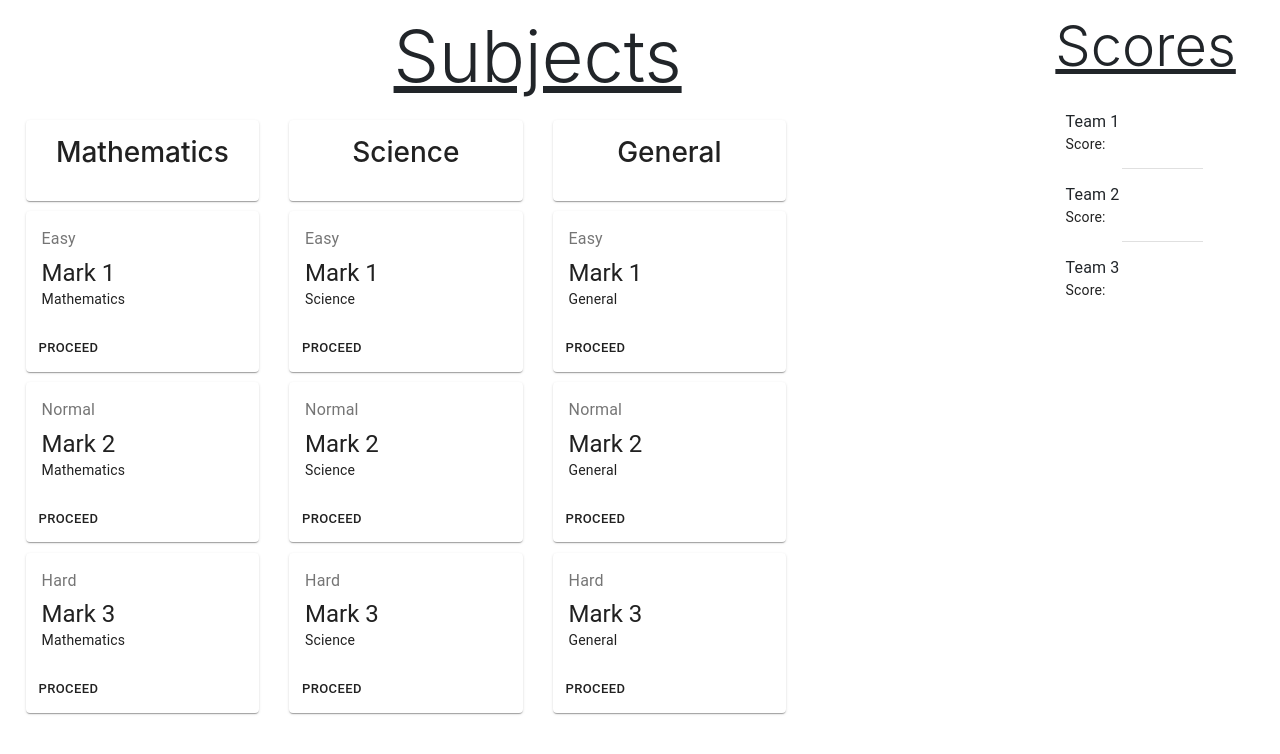
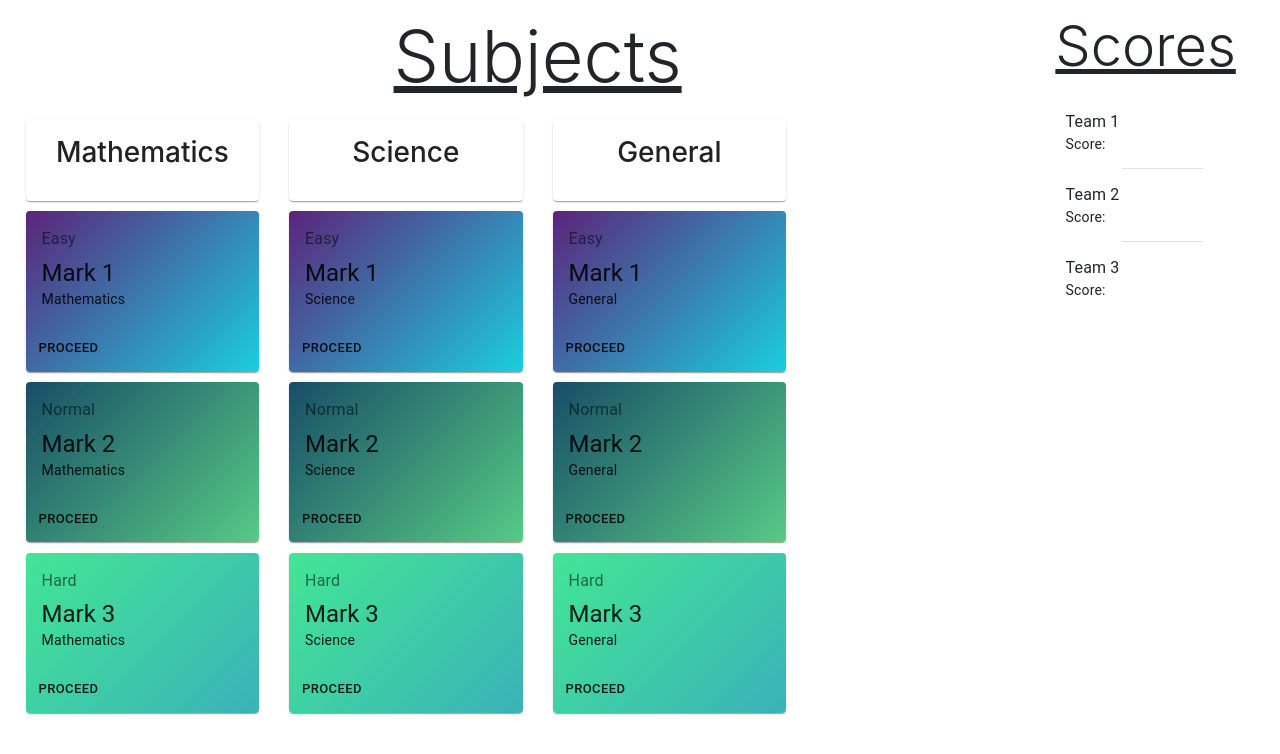
Before and after one commit to SkywalkerZ/test-deploy, a React (Create React App) app: page /option in a window 1280 px wide. Shown: the top 754 px of the page. Built offline with nearby package versions, Linux system fonts and the light colour scheme.

Commit message:
card Gradient added

```diff
--- a/src/assets/style/option.css
+++ b/src/assets/style/option.css
@@ -35,3 +35,19 @@
   padding-right: 20%;
   margin-right: 5%;
 }
+
+#mark1-a:hover, #mark1-b:hover, #mark1-c:hover, #mark2-a:hover, #mark2-b:hover, #mark2-c:hover, #mark3-a:hover, #mark3-b:hover, #mark3-c:hover{
+    background:linear-gradient(135deg, #fad961 0%,#f76b1c 100%);
+}
+
+#mark1-a, #mark1-b, #mark1-c{
+    background:linear-gradient(135deg, #5b247a 0%,#1bcedf 100%);
+}
+
+#mark2-a, #mark2-b, #mark2-c{
+    background:linear-gradient(135deg, #184e68 0%,#57ca85 100%);
+}
+
+#mark3-a,#mark3-b,#mark3-c{
+    background:linear-gradient(135deg, #42e695 0%,#3bb2b8 100%);
+}
--- a/src/components/option.jsx
+++ b/src/components/option.jsx
@@ -72,8 +72,8 @@ export default class Option extends Component {
               </Card>            </div>
           </Row>
           <Row id="row1">
-            <div className="col-12 col-xs-12 col-sm-12 col-md-3 col-lg-3" id="mark1-a">
-              <Card className={useStyles.root}>
+            <div className="col-12 col-xs-12 col-sm-12 col-md-3 col-lg-3" >
+              <Card className={useStyles.root} id="mark1-a">
                 <CardContent>
                   <Typography className={useStyles.title} color="textSecondary" gutterBottom>
                     Easy
@@ -90,8 +90,8 @@ export default class Option extends Component {
                 </CardActions>
               </Card>
             </div>
-            <div className="col-12 col-xs-12 col-sm-12 col-md-3 col-lg-3" id="mark1-b">
-              <Card className={useStyles.root}>
+            <div className="col-12 col-xs-12 col-sm-12 col-md-3 col-lg-3">
+              <Card className={useStyles.root} id="mark1-b">
                 <CardContent>
                   <Typography className={useStyles.title} color="textSecondary" gutterBottom>
                     Easy
@@ -108,8 +108,8 @@ export default class Option extends Component {
                 </CardActions>
               </Card>
             </div>
-            <div className="col-12 col-xs-12 col-sm-12 col-md-3 col-lg-3" id="mark1-c">
-              <Card className={useStyles.root}>
+            <div className="col-12 col-xs-12 col-sm-12 col-md-3 col-lg-3">
+              <Card className={useStyles.root} id="mark1-c">
                 <CardContent>
                   <Typography className={useStyles.title} color="textSecondary" gutterBottom>
                     Easy
@@ -128,7 +128,8 @@ export default class Option extends Component {
             </div>
           </Row>
           <Row id="row2">
-            <div className="col-12 col-xs-12 col-sm-12 col-md-3 col-lg-3" id="mark2-a"> <Card className={useStyles.root}>
+            <div className="col-12 col-xs-12 col-sm-12 col-md-3 col-lg-3">
+            <Card className={useStyles.root} id="mark2-a">
               <CardContent>
                 <Typography className={useStyles.title} color="textSecondary" gutterBottom>
                   Normal
@@ -145,8 +146,8 @@ export default class Option extends Component {
               </CardActions>
             </Card>
             </div>
-            <div className="col-12 col-xs-12 col-sm-12 col-md-3 col-lg-3" id="mark2-b">
-              <Card className={useStyles.root}>
+            <div className="col-12 col-xs-12 col-sm-12 col-md-3 col-lg-3" >
+              <Card className={useStyles.root} id="mark2-b">
                 <CardContent>
                   <Typography className={useStyles.title} color="textSecondary" gutterBottom>
                     Normal
@@ -163,8 +164,8 @@ export default class Option extends Component {
                 </CardActions>
               </Card>
             </div>
-            <div className="col-12 col-xs-12 col-sm-12 col-md-3 col-lg-3" id="mark2-c">
-              <Card className={useStyles.root}>
+            <div className="col-12 col-xs-12 col-sm-12 col-md-3 col-lg-3">
+              <Card className={useStyles.root} id="mark2-c">
                 <CardContent>
                   <Typography className={useStyles.title} color="textSecondary" gutterBottom>
                     Normal
@@ -183,8 +184,8 @@ export default class Option extends Component {
             </div>
           </Row>
           <Row id="row3">
-            <div className="col-12 col-xs-12 col-sm-12 col-md-3 col-lg-3" id="mark3-a">
-              <Card className={useStyles.root}>
+            <div className="col-12 col-xs-12 col-sm-12 col-md-3 col-lg-3" >
+              <Card className={useStyles.root} id="mark3-a" >
                 <CardContent>
                   <Typography className={useStyles.title} color="textSecondary" gutterBottom>
                     Hard
@@ -201,8 +202,8 @@ export default class Option extends Component {
                 </CardActions>
               </Card>
             </div>
-            <div className="col-12 col-xs-12 col-sm-12 col-md-3 col-lg-3" id="mark3-b">
-              <Card className={useStyles.root}>
+            <div className="col-12 col-xs-12 col-sm-12 col-md-3 col-lg-3" >
+              <Card className={useStyles.root} id="mark3-b">
                 <CardContent>
                   <Typography className={useStyles.title} color="textSecondary" gutterBottom>
                     Hard
@@ -219,7 +220,8 @@ export default class Option extends Component {
                 </CardActions>
               </Card>
             </div>
-            <div className="col-12 col-xs-12 col-sm-12 col-md-3 col-lg-3" id="mark3-c"> <Card className={useStyles.root}>
+            <div className="col-12 col-xs-12 col-sm-12 col-md-3 col-lg-3">
+            <Card className={useStyles.root} id="mark3-c">
               <CardContent>
                 <Typography className={useStyles.title} color="textSecondary" gutterBottom>
                   Hard
```
